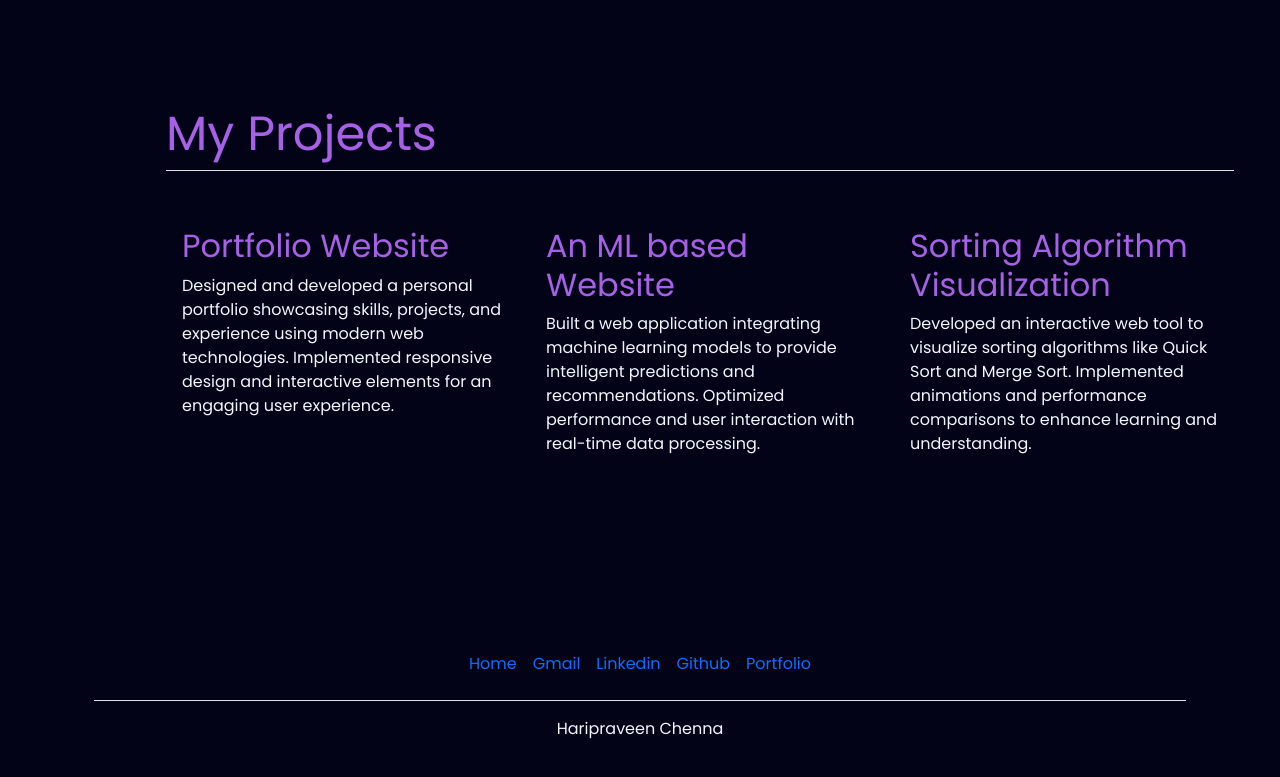
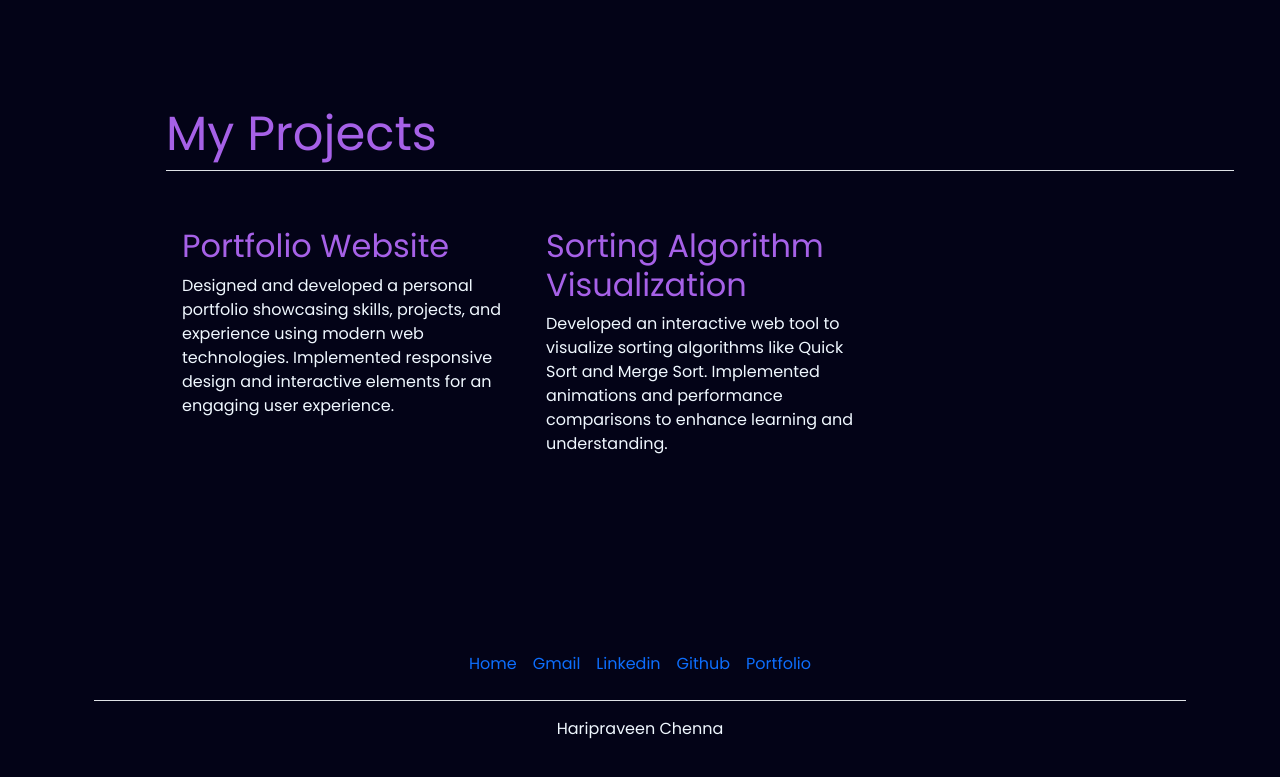
Before and after one commit to Haripraveen-Chenna/Portfolio, a plain HTML site: page index.html in a window 1280 px wide. Shown: the part 1752-2529 px from the top of the page. Drawn offline with nearby package versions, Linux system fonts and the light colour scheme; a script that the page names is missing.

Commit message:
Update index.html

```diff
--- a/index.html
+++ b/index.html
@@ -446,7 +446,7 @@
             </p>
             </div>
           </div>
-          <div class="col d-flex align-items-start">
+<!--           <div class="col d-flex align-items-start">
             <div class="icon-square text-body-emphasis bg-body-secondary d-inline-flex align-items-center justify-content-center fs-4 flex-shrink-0 me-3">
                </div>
             <div>
@@ -455,7 +455,7 @@
                 Built a web application integrating machine learning models to provide intelligent predictions and recommendations. Optimized performance and user interaction with real-time data processing.
              </p>
             </div>
-          </div>
+          </div> -->
           <div class="col d-flex align-items-start">
             <div class="icon-square text-body-emphasis bg-body-secondary d-inline-flex align-items-center justify-content-center fs-4 flex-shrink-0 me-3">
                </div>
```
